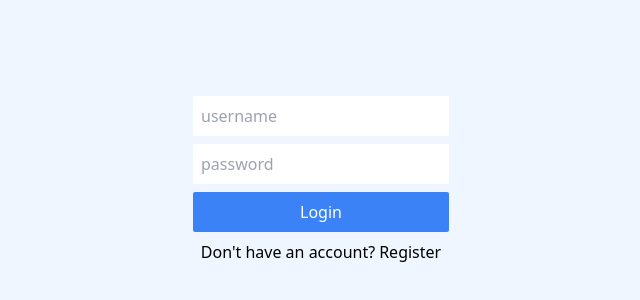
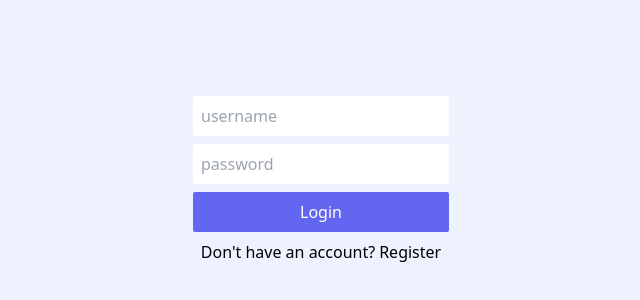
Before and after one commit to Vigneshk5/ChatApp, a React (Vite) app in the folder client/: page / in a window 1280 px wide. Shown: the part 196-496 px from the top of the page, without its empty margins (319-959 px from the left). Built offline with nearby package versions, Linux system fonts and the light colour scheme; no server answers.

Commit message:
login color change

```diff
--- a/client/src/RegisterAndLoginForm.jsx
+++ b/client/src/RegisterAndLoginForm.jsx
@@ -16,7 +16,7 @@ export default function RegisterAndLoginForm() {
     setId(data.id);
   }
   return (
-    <div className="bg-blue-50 h-screen flex items-center">
+    <div className="bg-indigo-50 h-screen flex items-center">
       <form className="w-64 mx-auto mb-12" onSubmit={handleSubmit}>
         <input
           value={username}
@@ -32,7 +32,7 @@ export default function RegisterAndLoginForm() {
           placeholder="password"
           className="block w-full rounded-sm p-2 mb-2"
         />
-        <button className="block bg-blue-500 text-white w-full rounded-sm p-2">
+        <button className="block bg-indigo-500 text-white w-full rounded-sm p-2">
           {isLoginOrRegister === "register" ? "Register" : "Login"}
         </button>
         <div className="text-center mt-2">
```
